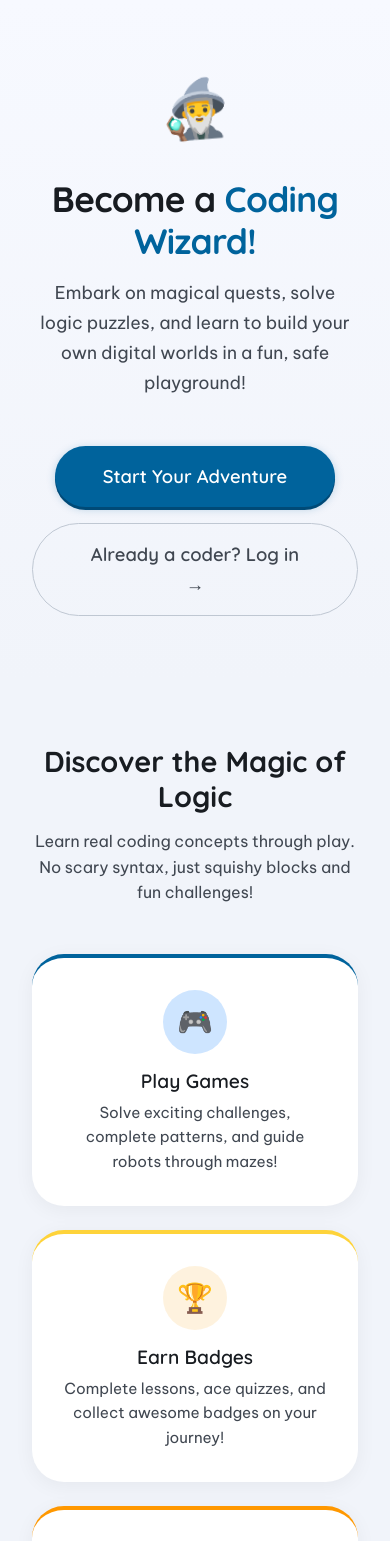
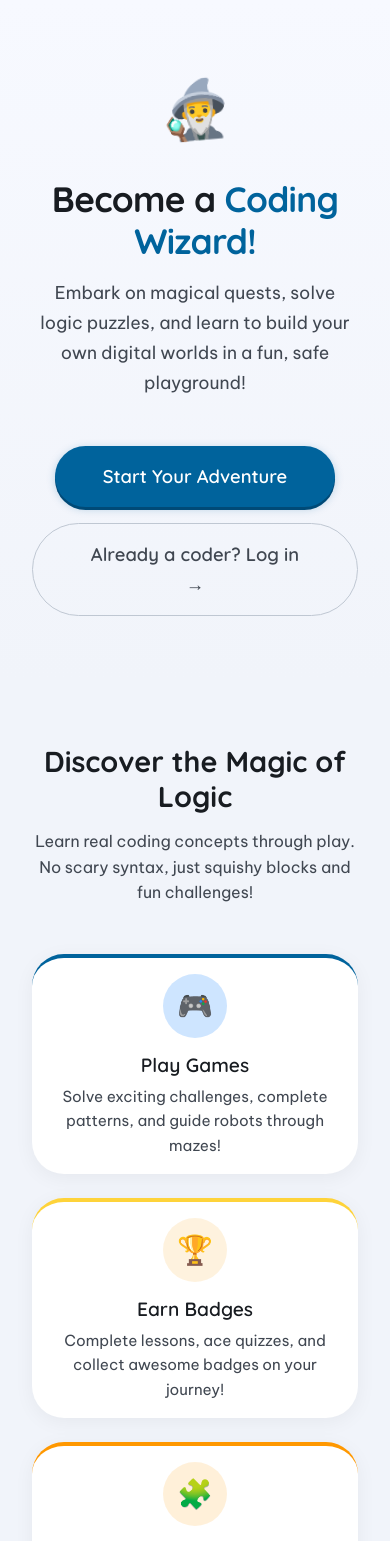
Before and after one commit to Maven-Geek/codequest-learn-platform, a React (Vite) app in the folder frontend/: page / in a window 390 px wide. Shown: the top 1541 px of the page. Built offline with nearby package versions, Linux system fonts and the light colour scheme; no server answers.

Commit message:
FIX: Mobile UI

```diff
--- a/frontend/src/index.css
+++ b/frontend/src/index.css
@@ -2026,8 +2026,20 @@ textarea.form-input {
 
   .main-content {
     margin-left: 0;
-    max-width: 100vw; /* No sidebar on mobile */
+    max-width: 100%; /* Fixes 100vw scrollbar issue */
     padding-bottom: 80px; /* space for FAB */
+  }
+
+  .page-container {
+    padding: var(--space-md);
+  }
+
+  .topbar {
+    padding: var(--space-sm) var(--space-md);
+  }
+
+  .card {
+    padding: var(--space-md);
   }
 
   .sidebar-hamburger {
```
